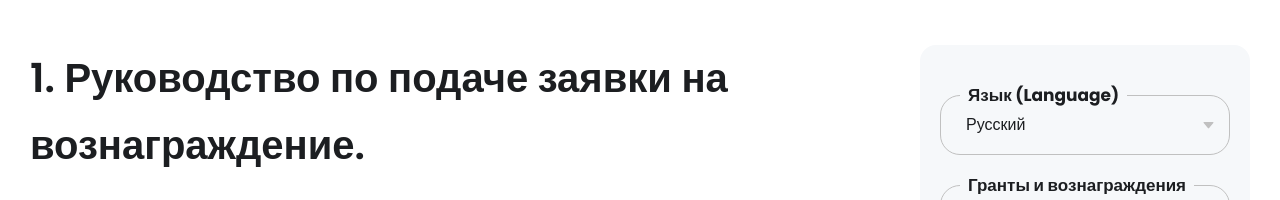
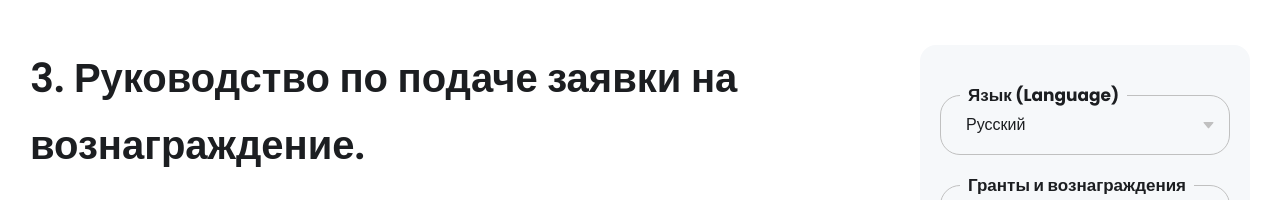
Before and after one commit to aniramlove/TON-Wiki, a plain HTML site: page ton-wiki/docs/3.Apply_for_reward/index.html in a window 1280 px wide. Shown: the part 55-255 px from the top of the page. Drawn offline with nearby package versions, Linux system fonts and the light colour scheme.

Commit message:
Update index.html

```diff
--- a/ton-wiki/docs/3.Apply_for_reward/index.html
+++ b/ton-wiki/docs/3.Apply_for_reward/index.html
@@ -102,7 +102,7 @@
 
 
          <div class="post" data-combination="testnet-npmton">
-            <h1 id="1">1. Руководство по подаче заявки на вознаграждение.</h1>
+            <h1 id="3">3. Руководство по подаче заявки на вознаграждение.</h1>
 <div class="author">
   <img class="face" src="../assets/authors/1.jpg" />
   <span>by TON Wiki authors</span>
```
